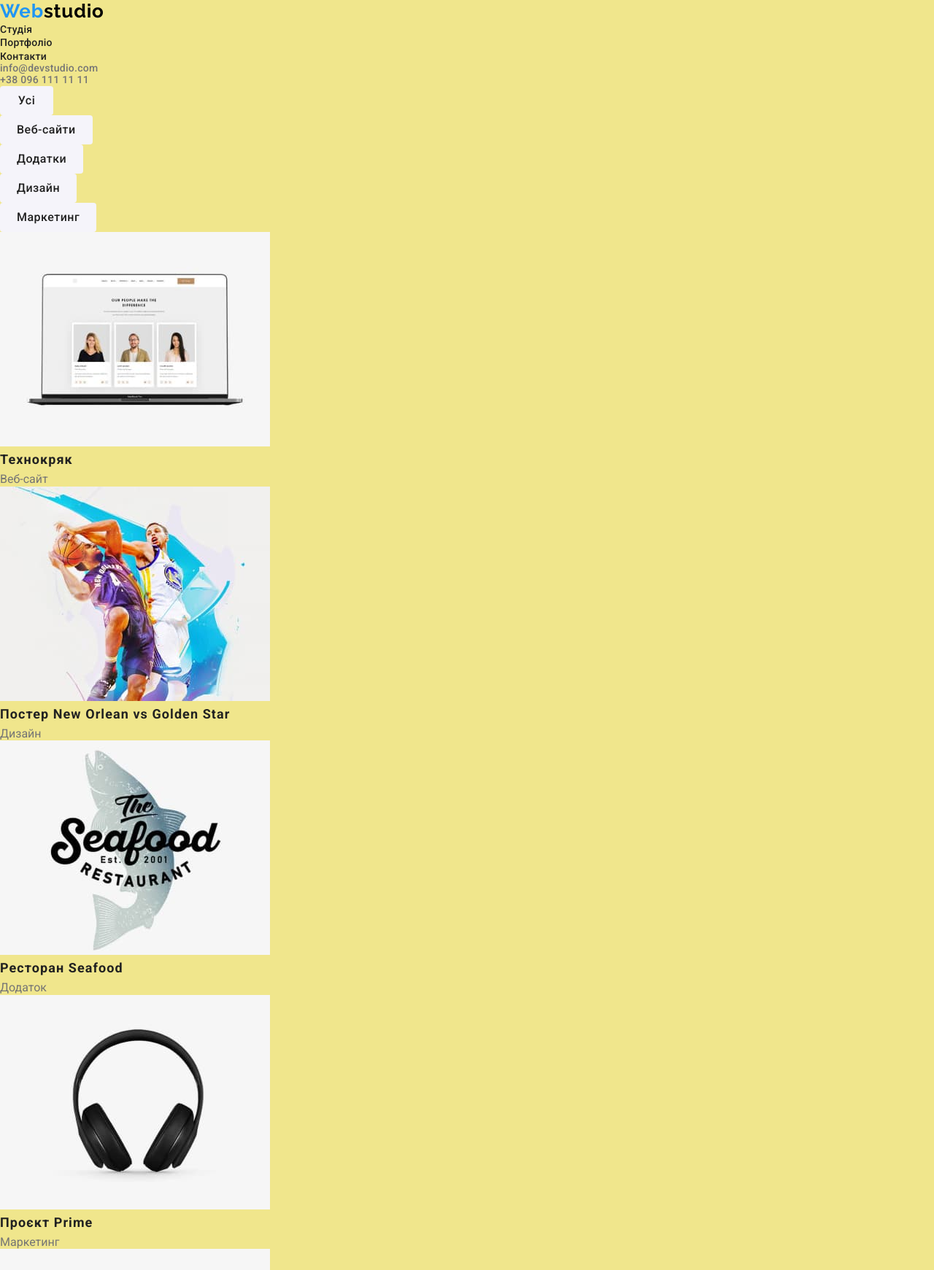
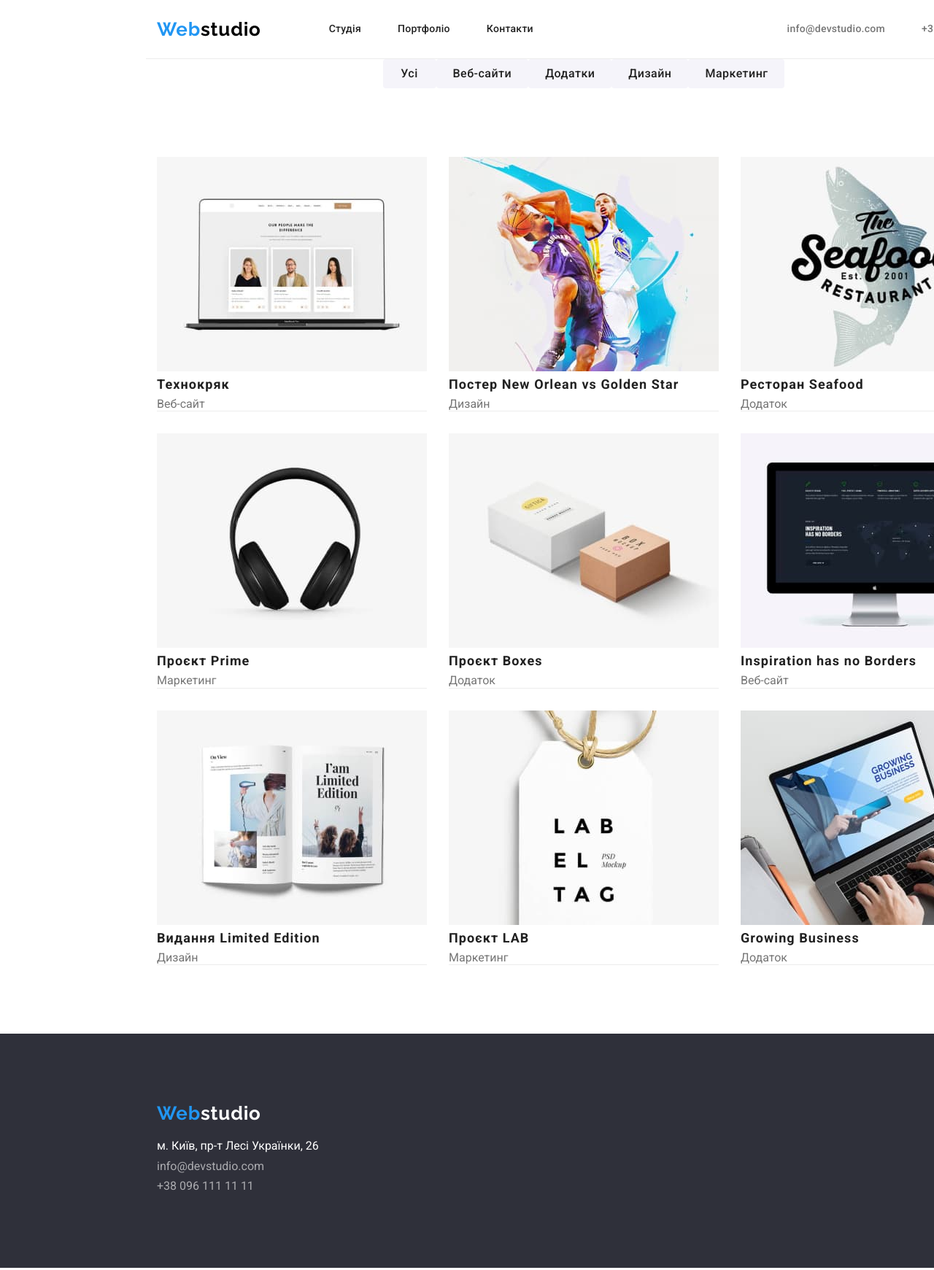
Before and after one commit to OleksandrCOI/goit-markup-hw-03, a website: page portfolio.html in a window 1280 px wide. Shown: the top 1741 px of the page at 73% size. Drawn offline with nearby package versions, Linux system fonts and the light colour scheme.

Commit message:
ДЗ майже готово

```diff
--- a/css/styles.css
+++ b/css/styles.css
@@ -56,8 +56,7 @@ body {
 
     font-family: "Roboto";
 
-    background: khaki;
-    /* var(--background-color); */
+    background: var(--background-color);
     color: var(--title-text-color);
 }
 
@@ -74,23 +73,49 @@ body {
     clip: rect(0 0 0 0);
     overflow: hidden;
 }
-/* ?--- контейнер --- */
+
+.link {
+    text-decoration: none;
+}
+
+.list {
+    list-style: none;
+}
+
+.title {
+    margin-bottom: 10px;
+}
+
+.centered {
+    text-align: center;
+}
+
+/* --- Header --- */
+
 .container {
     width: 1200px;
     padding-left: 15px;
     padding-right: 15px;
+    padding-top: 94px;
+    padding-bottom: 94px;
     margin: 0 auto;
 }
 
-/* --- Header --- */
-.top {
-
+.nav-main {
+    display: flex;
+    align-items: center;
+}
+.main-nav {
+    display: flex;
+    align-items: center;
+    padding-top: 0;
+    padding-bottom: 0;
+    border-bottom: 1px solid #ECECEC;
 }
 
 /* --- логотип --- */
 
 .logo {
-
     font-family: 'Raleway';
     font-weight: 700;
     font-size: 26px;
@@ -111,16 +136,21 @@ body {
 
 /* --- навігація --- */
 
-.link {
-    text-decoration: none;
+.top-nav {
+    display: flex;
+    margin-left: 93px;
 }
-
-.list {
-    list-style: none;
+/* навігація */
+.top-nav .link {
+    display: block;
+    padding-top: 32px;
+    padding-bottom: 32px;
 }
-
-.top-nav {
-
+/* .top-nav .item + .item {
+    margin-left: 50px;
+} */
+.top-nav .item:not(:last-child) {
+    margin-right: 50px;
 }
 
 .nav-studio {
@@ -167,15 +197,23 @@ body {
 /* --- контакти --- */
 
 .top-auth {
+    display: flex;
+    margin-left: auto;
+    list-style: none;
 
     font-weight: 500;
     font-size: 14px;
     line-height: 1.14;
     letter-spacing: 0.02em;
-
-        list-style: none;
     }
-
+.top-auth .item+.item {
+    margin-left: 50px;
+    }
+.top-auth .link {
+    display: block;
+    padding-top: 32px;
+    padding-bottom: 32px;
+}
 .auth-mail {
 
     font-weight: 500;
@@ -208,6 +246,9 @@ body {
 
 .hero {
     text-align: center;
+    padding-top: 200px;
+    padding-bottom: 200px;
+    /* background: var(--background-footer); */
 }
 
 .hero-title {
@@ -252,10 +293,6 @@ body {
 
 /* --- секції --- */
 
-.section {
-
-}
-
 .section-title {
     font-weight: 700;
     font-size: 36px;
@@ -266,21 +303,17 @@ body {
     margin-bottom: 50px;
 }
 
-.centered {
-    text-align: center;
-}
-.item {
-    margin-bottom: 10px;
-}
-
 /* --- наші переваги --- */
 
 .features {
 
     list-style: none;
+    display: flex;
+}
 
-
-}
+.features .item + .item {
+    margin-left: 30px;
+    }
 
 .features-title {
 
@@ -300,16 +333,26 @@ body {
 .work-list {
 
     list-style: none;
+    display: flex;
+    justify-content: space-between;
 }
+
 /* --- наша команда --- */
 
 .our-team {
     background: var(--background-button-color);
+
+}
+
+.section-title {
+    margin-bottom: 50px;
 }
 
 .team {
 
     list-style: none;
+    display: flex;
+    justify-content: space-between;
 }
 
 .team-item {
@@ -340,11 +383,25 @@ body {
 .bottom {
     background: var(--background-footer);
 }
+/* ---логотип--- */
+
 
 .logo-bottom {
+    display: inline-block;
+    margin-bottom: 20px;
+    color: var(--hero-text-color);
+}
 
-    color: var(--hero-text-color);
+.logo > .link-bottom {
+    display: inline-block;
+    margin-bottom: 20px;
+    font-family: 'Raleway';
+    font-weight: 700;
+    font-size: 26px;
+    line-height: 1.19;
+    letter-spacing: 0.03em;
 
+    color: var(--accent-color);
 }
 
 .logo-bottom:hover, .logo-bottom:focus
@@ -352,19 +409,21 @@ body {
     color: var(--accent-color);
 }
 
-.bottom-ddress {
-    font-style: normal;
+.bottom-list {
+    display: block;
+    list-style: none;
+    margin-bottom: 9px;
 }
 
-
-.bottom-list {
-
-    list-style: none;
+.bottom-list .link {
+    display: block;
+    margin-bottom: 9px;
 
 }
 
 .bottom-adress {
     color: var(--hero-text-color);
+    font-style: normal;
 }
 
 .bottom-adress:hover, .bottom-adress:focus
@@ -393,9 +452,15 @@ body {
 
 /* !--- поротфоліо --- інша сторінка --- */
 
-.btn-links {
+.btn-list {
+    display: flex;
+    justify-content: center;
+    /* align-items: center; */
+}
 
-}
+/* .btn-list > .btn-link + .btn-link {
+    margin-left: 8px;
+    }*/
 
 .btn-list {
     list-style: none;
@@ -435,7 +500,20 @@ body {
 
 .gallery-list {
     list-style: none;
+    display: flex;
+    flex-wrap: wrap;
+    gap: 30px;
+    padding: 0;
 }
+
+.gallery-list .item {
+    width: none;
+    flex-basis: calc((100%-60px)/33);
+    padding: 0px;
+    border-bottom: 1px solid #ECECEC;
+    /* box-shadow: 0px 2px 1px -1px rgba(0,0,0,0.2), 0px 1px 1px 0px rgba(0,0,0,0.14), 0px 1px 3px 0px rgba(0,0,0,0.12); */
+}
+
 
 .gallery-title {
     font-weight: 700;
--- a/portfolio.html
+++ b/portfolio.html
@@ -14,28 +14,30 @@
     </head>
     <body>
         <header class="top">
-            <nav>
+            <div class="container main-nav">
+                <nav class="nav-main">
                     <a class="logo link" href="./index.html">Web<span class="logo-top">studio</span></a>
                     <ul class="top-nav list">
-                    <li >
+                        <li class="item">
                             <a class="nav-studio link" href="./index.html">Студія</a>
                         </li>
-                    <li>
+                        <li class="item">
                             <a class="nav-portfolio link" href="./portfolio.html">Портфоліо</a>
                         </li>
-                    <li>
+                        <li class="item">
                             <a class="nav-contact link" href="#">Контакти</a>
                         </li>
                     </ul>
                 </nav>
                 <ul class="top-auth list">
-                <li>
+                    <li class="item">
                     <a class="auth-mail link" href="mailto:info@devstudio.com">info@devstudio.com</a>
                     </li>
-                <li>
+                    <li class="item">
                     <a class="auth-tel link" href="tel:+380961111111">+38 096 111 11 11</a>
                     </li>
                 </ul>
+            </div>
         </header>
         <main>
             <section class="gallery">
@@ -46,58 +48,61 @@
                     <li><button class="btn-link" type="button">Дизайн</button></li>
                     <li><button class="btn-link" type="button">Маркетинг</button></li>
                 </ul>
+                <div class="container">
                 <ul class="gallery-list list">
-                    <li>
+                    <li class="item">
                         <img src="./images/tehnocriak.jpg" alt="Фотографії на моніторі" width="370" />
                         <h3 class="gallery-title">Технокряк</h3>
                         <p>Веб-сайт</p>
                     </li>
-                    <li>
+                    <li class="item">
                         <img src="./images/poster.jpg" alt="Два баскетболіста в повітрі" width="370" />
                         <h3 class="gallery-title">Постер New Orlean vs Golden Star</h3>
                         <p>Дизайн</p>
                     </li>
-                    <li>
+                    <li class="item">
                         <img src="./images/restoraunt.jpg" alt="Емблема ресторану" width="370" />
                         <h3 class="gallery-title">Ресторан Seafood</h3>
                         <p>Додаток</p>
                     </li>
-                    <li>
+                    <li class="item">
                         <img src="./images/prime.jpg" alt="Накладні навушники" width="370" />
                         <h3 class="gallery-title">Проєкт Prime</h3>
                         <p>Маркетинг</p>
                     </li>
-                    <li>
+                    <li class="item">
                         <img src="./images/boxes.jpg" alt="Дві пакувальні коробочки" width="370" />
                         <h3 class="gallery-title">Проєкт Boxes</h3>
                         <p>Додаток</p>
                     </li>
-                    <li>
+                    <li class="item">
                         <img src="./images/borders.jpg" alt="Силует карти світу на моніторі" width="370" />
                         <h3 class="gallery-title">Inspiration has no Borders</h3>
                         <p>Веб-сайт</p>
                     </li>
-                    <li>
+                    <li class="item">
                         <img src="./images/edition.jpg" alt="Відкрита книга" width="370" />
                         <h3 class="gallery-title">Видання Limited Edition</h3>
                         <p>Дизайн</p>
                     </li>
-                    <li>
+                    <li class="item">
                         <img src="./images/lab.jpg" alt="Бірка з написом" width="370" />
                         <h3 class="gallery-title">Проєкт LAB</h3>
                         <p>Маркетинг</p>
                     </li>
-                    <li>
+                    <li class="item">
                         <img src="./images/business.jpg" alt="Робона на ноутбуці" width="370" />
                         <h3 class="gallery-title">Growing Business</h3>
                         <p>Додаток</p>
                     </li>
                 </ul>
+                </div>
             </section>
         </main>
         <footer class="bottom">
+            <div class="container">
             <a class="logo link" href="./index.html">Web<span class="logo-bottom">studio</span></a>
-            <address  class="bottom-ddress">
+            <address  class="bottom-adress">
                 <ul class="bottom-list list">
                     <li>
                     <a class="bottom-adress link" href="https://goo.gl/maps/CPtrU1FHBa2aNyZL9" target="_blank" rel="noopener noreferrer nofollow">м. Київ, пр-т Лесі Українки, 26</a>
@@ -110,6 +115,7 @@
                     </li>
                 </ul>
             </address>
+            </div>
         </footer>
     </body>
 </html>
```
Also changed, not shown: index.html (+26 -25 lines). Lines whose indentation alone changed are shown as unchanged.
